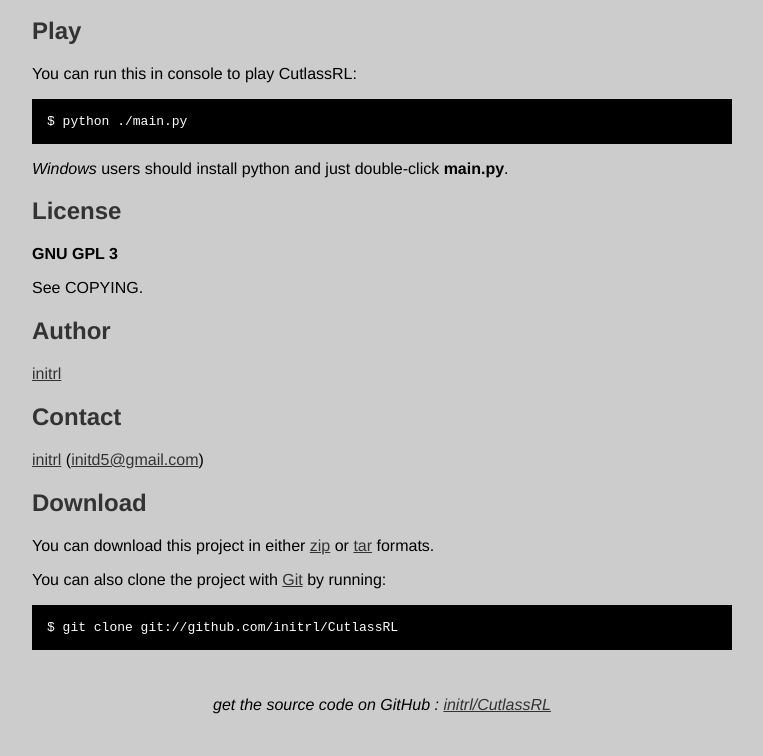
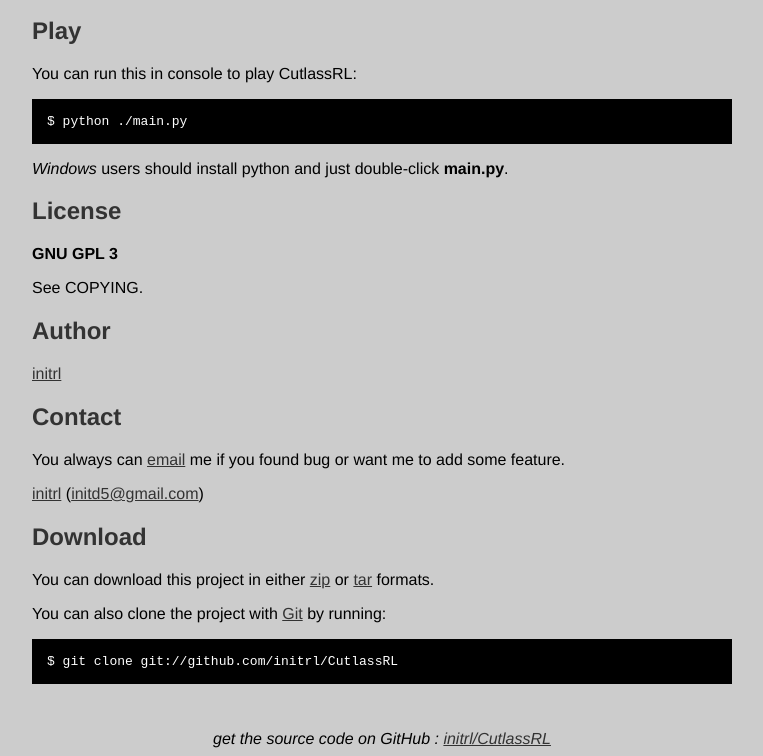
Before and after one commit to stenno/CutlassRL, a plain HTML site: page index.html in a window 1280 px wide. Shown: the part 783-1539 px from the top of the page, without its empty margins (258-1021 px from the left). Before the commit the page ends 1505 px from the top, so only its background shows below. Drawn offline with Linux system fonts and the light colour scheme.

Commit message:
More changes.

```diff
--- a/index.html
+++ b/index.html
@@ -62,7 +62,8 @@ If you want to playtest you can download last revision from git and try to play
 <h2>Author</h2>
 <p><a href="http://github.com/initrl">initrl</a></p>
 <h2>Contact</h2>
-<p><a href="http://github.com/initrl">initrl</a> (<a href=initd5@gmail.com>initd5@gmail.com</a>)
+<p>You always can <a href=mailto:initd5@gmail.com>email</a> me if you found bug or want me to add some feature.<p>
+<p><a href="http://github.com/initrl">initrl</a> (<a href=mailto:initd5@gmail.com>initd5@gmail.com</a>)
 <br/>      </p>
 
 
```
